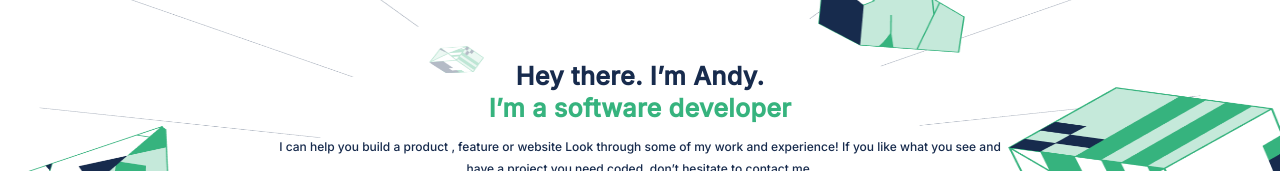
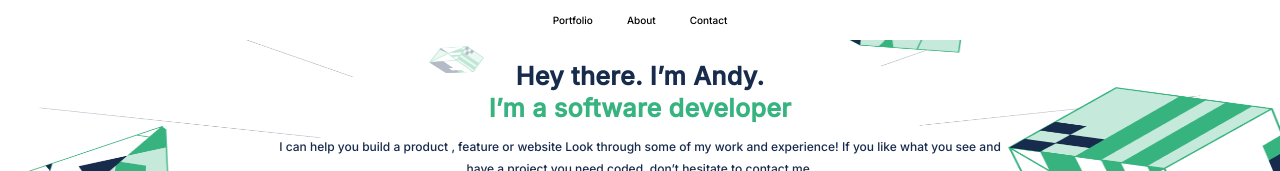
Before and after one commit to Dachrono/Andy_Portfolio, a website: page index.html in a window 1280 px wide. Shown: the top 171 px of the page. Drawn offline with Linux system fonts and the light colour scheme.

Commit message:
Solved linter error

```diff
--- a/index.html
+++ b/index.html
@@ -11,7 +11,7 @@
 </head>
 <body>
     <section class="container">
-        <nav id="navBar" class="NavBar" style="display: none;">
+        <nav id="navBar" class="NavBar">
             <a href="#cards" onclick="cerrar()">Portfolio</a>
             <a href="#About" onclick="cerrar()">About</a>
             <a href="#contForm" onclick="cerrar()">Contact</a>
```
